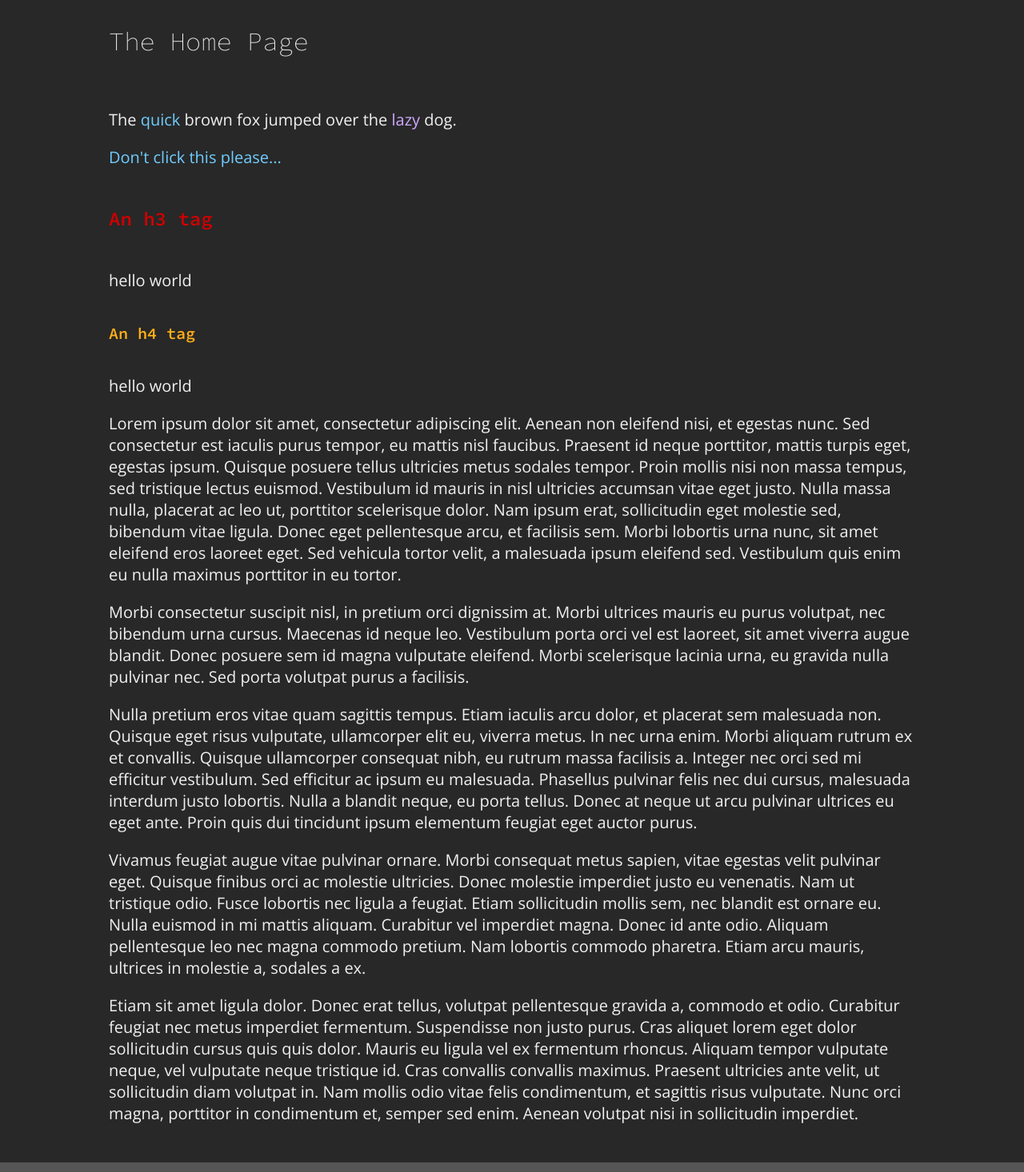
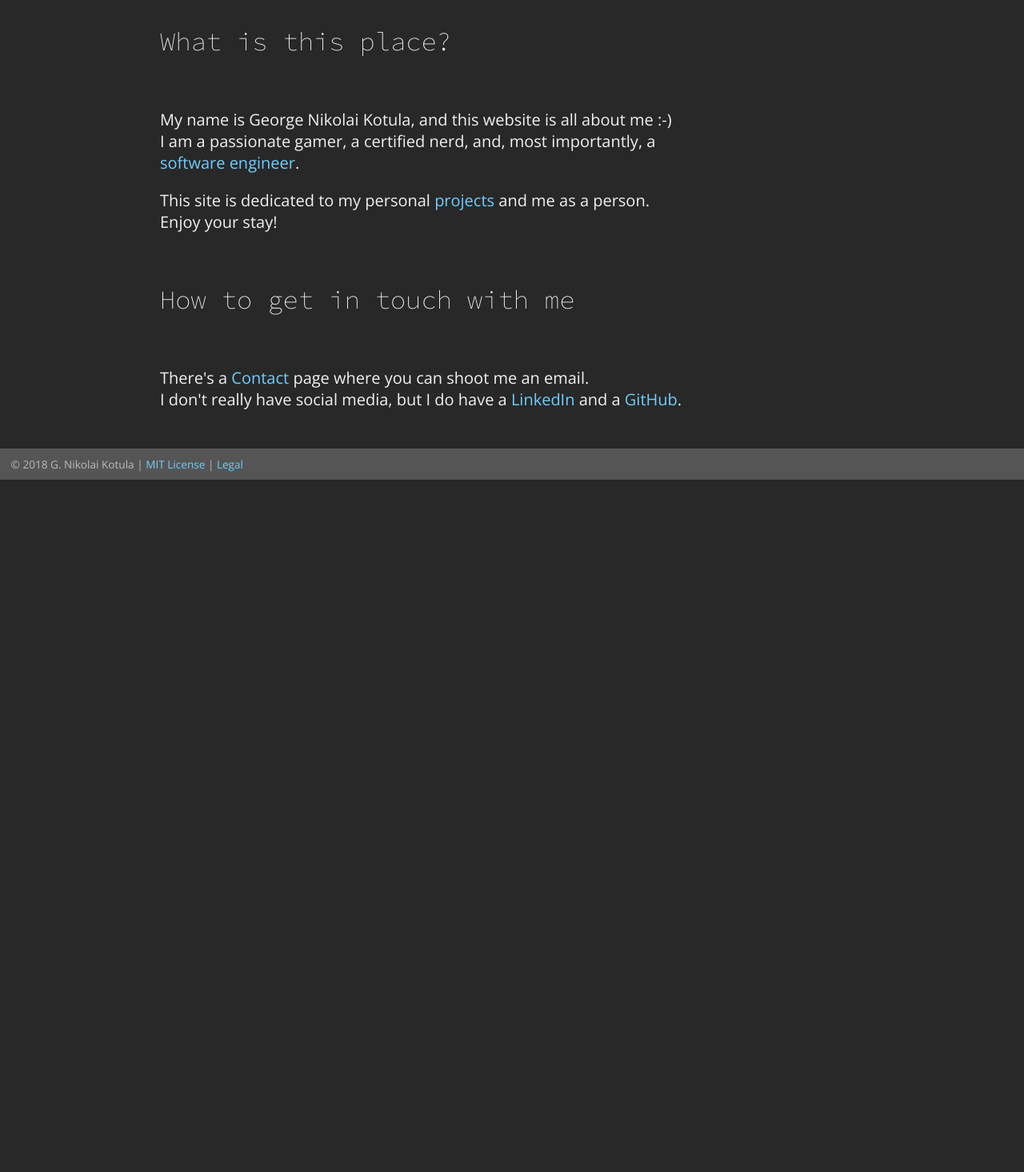
Before and after one commit to Weikardzaena/my-website, an Angular app: page /home in a window 1280 px wide. Shown: the part 320-1786 px from the top of the page at 80% size. After the commit the page ends 920 px from the top, so only its background shows below. Built offline with nearby package versions, Linux system fonts and the light colour scheme.

Commit message:
9: Format Home page and add content
The primary Home page content and basic layout is added.

```diff
--- /dev/null
+++ b/src/app/external-links.ts
@@ -0,0 +1,2 @@
+export const LINK_LINKEDIN = "https://www.linkedin.com/in/GeorgeNikolaiKotula/";
+export const LINK_GITHUB = "https://github.com/Weikardzaena";
--- a/src/app/home/home.component.css
+++ b/src/app/home/home.component.css
@@ -0,0 +1,4 @@
+#home-content-left {
+    width: 66%;
+    margin-left: 4em;
+}
--- a/src/app/home/home.component.html
+++ b/src/app/home/home.component.html
@@ -1,63 +1,27 @@
-<section>
-  <h2>The Home Page</h2>
-  <p>The <span class="main-accent">quick</span> brown fox jumped over the <span class="second-accent">lazy</span> dog.</p>
-  <p><a href="www.google.com">Don't click this please...</a></p>
-</section>
-<section>
-  <h3 class="error">An h3 tag</h3>
-  <p>hello world</p>
-</section>
-<section>
-  <h4 class="warning">An h4 tag</h4>
-  <p>hello world</p>
-</section>
-<section>
-  <p>Lorem ipsum dolor sit amet, consectetur adipiscing elit. Aenean non
-  eleifend nisi, et egestas nunc. Sed consectetur est iaculis purus tempor, eu
-  mattis nisl faucibus. Praesent id neque porttitor, mattis turpis eget,
-  egestas ipsum. Quisque posuere tellus ultricies metus sodales tempor. Proin
-  mollis nisi non massa tempus, sed tristique lectus euismod. Vestibulum id
-  mauris in nisl ultricies accumsan vitae eget justo. Nulla massa nulla,
-  placerat ac leo ut, porttitor scelerisque dolor. Nam ipsum erat,
-  sollicitudin eget molestie sed, bibendum vitae ligula. Donec eget
-  pellentesque arcu, et facilisis sem. Morbi lobortis urna nunc, sit amet
-  eleifend eros laoreet eget. Sed vehicula tortor velit, a malesuada ipsum
-  eleifend sed. Vestibulum quis enim eu nulla maximus porttitor in eu
-  tortor.</p>
-
-  <p>Morbi consectetur suscipit nisl, in pretium orci dignissim at. Morbi
-  ultrices mauris eu purus volutpat, nec bibendum urna cursus. Maecenas id
-  neque leo. Vestibulum porta orci vel est laoreet, sit amet viverra augue
-  blandit. Donec posuere sem id magna vulputate eleifend. Morbi scelerisque
-  lacinia urna, eu gravida nulla pulvinar nec. Sed porta volutpat purus a
-  facilisis.</p>
-
-  <p>Nulla pretium eros vitae quam sagittis tempus. Etiam iaculis arcu dolor,
-  et placerat sem malesuada non. Quisque eget risus vulputate, ullamcorper
-  elit eu, viverra metus. In nec urna enim. Morbi aliquam rutrum ex et
-  convallis. Quisque ullamcorper consequat nibh, eu rutrum massa facilisis a.
-  Integer nec orci sed mi efficitur vestibulum. Sed efficitur ac ipsum eu
-  malesuada. Phasellus pulvinar felis nec dui cursus, malesuada interdum justo
-  lobortis. Nulla a blandit neque, eu porta tellus. Donec at neque ut arcu
-  pulvinar ultrices eu eget ante. Proin quis dui tincidunt ipsum elementum
-  feugiat eget auctor purus.</p>
-
-  <p>Vivamus feugiat augue vitae pulvinar ornare. Morbi consequat metus
-  sapien, vitae egestas velit pulvinar eget. Quisque finibus orci ac molestie
-  ultricies. Donec molestie imperdiet justo eu venenatis. Nam ut tristique
-  odio. Fusce lobortis nec ligula a feugiat. Etiam sollicitudin mollis sem,
-  nec blandit est ornare eu. Nulla euismod in mi mattis aliquam. Curabitur vel
-  imperdiet magna. Donec id ante odio. Aliquam pellentesque leo nec magna
-  commodo pretium. Nam lobortis commodo pharetra. Etiam arcu mauris, ultrices
-  in molestie a, sodales a ex.</p>
-
-  <p>Etiam sit amet ligula dolor. Donec erat tellus, volutpat pellentesque
-  gravida a, commodo et odio. Curabitur feugiat nec metus imperdiet fermentum.
-  Suspendisse non justo purus. Cras aliquet lorem eget dolor sollicitudin
-  cursus quis quis dolor. Mauris eu ligula vel ex fermentum rhoncus. Aliquam
-  tempor vulputate neque, vel vulputate neque tristique id. Cras convallis
-  convallis maximus. Praesent ultricies ante velit, ut sollicitudin diam
-  volutpat in. Nam mollis odio vitae felis condimentum, et sagittis risus
-  vulputate. Nunc orci magna, porttitor in condimentum et, semper sed enim.
-  Aenean volutpat nisi in sollicitudin imperdiet.</p>
-</section>
+<div id="home-content-left">
+    <section>
+        <h2>What is this place?</h2>
+        <p>
+            My name is <b>George Nikolai Kotula</b>, and
+            this website is all about me :-)<br>
+            I am a passionate gamer, a certified nerd, and, most importantly, a
+            <a routerLink="/about" fragment="career">software engineer</a>.
+        </p>
+        <p>
+            This site is dedicated to my personal <a
+            routerLink="/projects">projects</a>
+            and me as a person.<br>
+            Enjoy your stay!
+        </p>
+    </section>
+    <section>
+        <h2>How to get in touch with me</h2>
+        <p>
+            There's a <a routerLink="/contact">Contact</a> page where you can
+            shoot me an email.<br>
+            I don't really have social media, but I do have a <a target="_blank"
+            href="{{linkLinkedIn}}">LinkedIn</a> and a
+            <a target="_blank" href="{{linkGitHub}}">GitHub</a>.
+        </p>
+    </section>
+</div>
--- a/src/app/home/home.component.ts
+++ b/src/app/home/home.component.ts
@@ -1,4 +1,5 @@
 import { Component, OnInit } from '@angular/core';
+import { LINK_GITHUB, LINK_LINKEDIN } from '../external-links';
 
 @Component({
   selector: 'app-home',
@@ -7,6 +8,8 @@ import { Component, OnInit } from '@angular/core';
 })
 export class HomeComponent implements OnInit {
 
+  linkGitHub = LINK_GITHUB;
+  linkLinkedIn = LINK_LINKEDIN;
   constructor() { }
 
   ngOnInit() {
```
